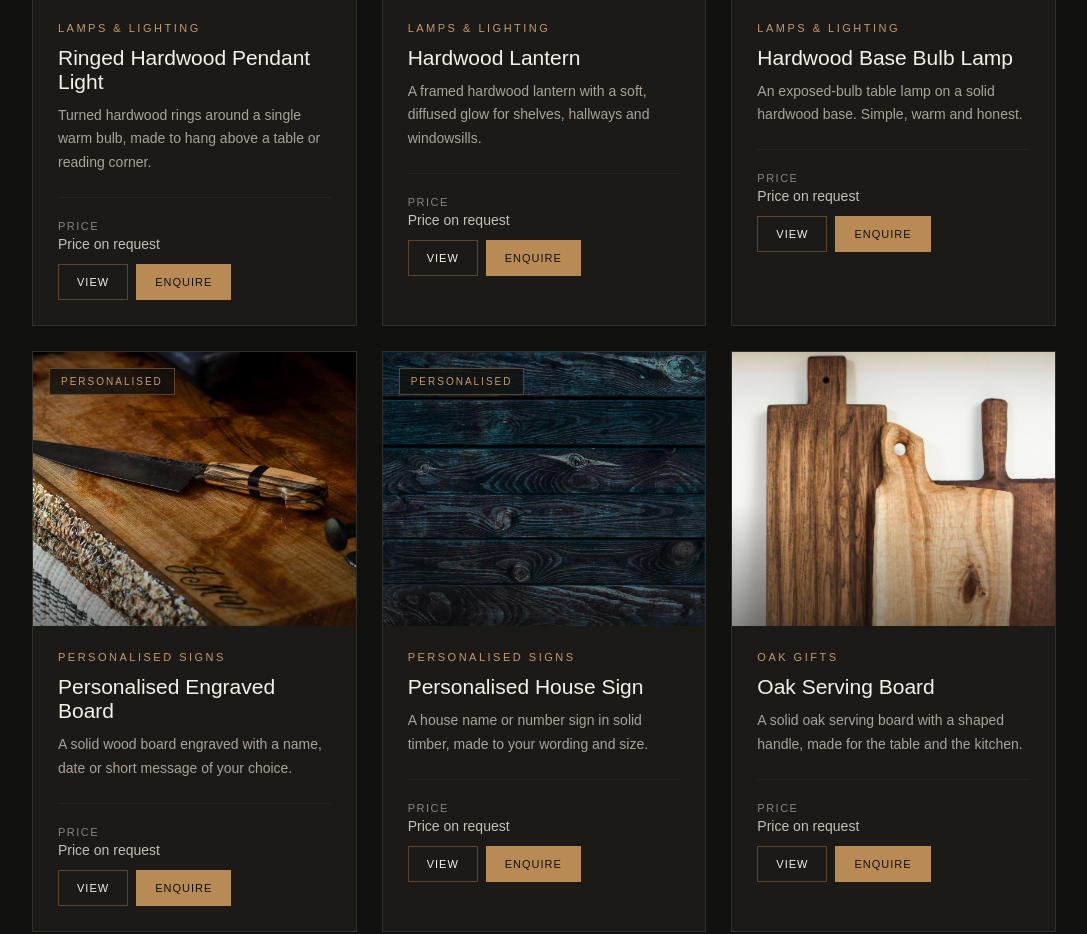
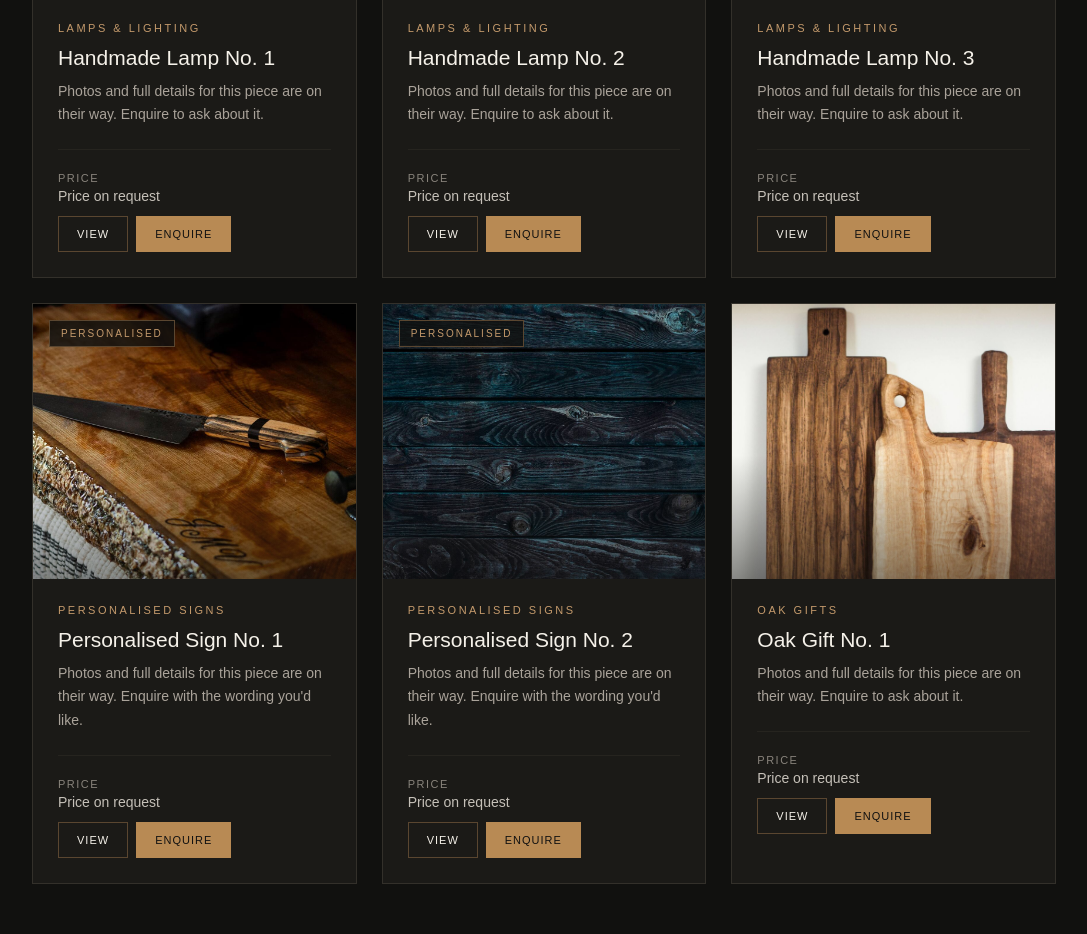
Before and after one commit to Rogersmade/rogers-made-website, a plain HTML site: page index.html in a window 1280 px wide. Shown: the part 1372-2306 px from the top of the page, without its empty margins (96-1183 px from the left). Drawn offline with Linux system fonts and the light colour scheme.

Commit message:
Replace example products with neutral starter slots and add a SOLD label (6b01f2b881290a6adcf378d4)

```diff
--- a/assets/js/main.js
+++ b/assets/js/main.js
@@ -59,6 +59,16 @@
     return null;
   }
 
+  // A product counts as sold if it has sold: true
+  // (available: false from older entries still works too).
+  function isSold(p) {
+    return p.sold === true || p.available === false;
+  }
+
+  function hasPrice(p) {
+    return !(p.price === null || p.price === undefined || p.price === "" || isNaN(Number(p.price)));
+  }
+
   function formatMoney(value) {
     var n = Number(value);
     var fixed = n % 1 === 0 ? n.toFixed(0) : n.toFixed(2);
@@ -66,10 +76,10 @@
   }
 
   function priceHtml(p, cls) {
-    if (p.available === false) {
+    if (isSold(p)) {
       return '<div class="' + cls + ' on-request"><small>Availability</small>Sold — enquire for similar</div>';
     }
-    if (p.price === null || p.price === undefined || p.price === "") {
+    if (!hasPrice(p)) {
       return '<div class="' + cls + ' on-request"><small>Price</small>Price on request</div>';
     }
     return '<div class="' + cls + '"><small>' + (p.priceFrom ? "From" : "Price") + "</small>" +
@@ -82,12 +92,13 @@
   function cardHtml(p, index) {
     var cat = categoryById(p.category);
     var image = (p.images && p.images[0]) || "";
-    var badge = p.available === false ? "Sold" : p.badge;
+    var sold = isSold(p);
+    var badge = sold ? "Sold" : p.badge;
     var delay = " reveal-delay-" + (index % 3);
     return '' +
-      '<article class="product reveal' + delay + '">' +
-        '<a class="product-image" href="' + productUrl(p) + '" aria-label="View ' + esc(p.name) + '">' +
-          (badge ? '<span class="product-badge">' + esc(badge) + "</span>" : "") +
+      '<article class="product reveal' + delay + (sold ? " is-sold" : "") + '">' +
+        '<a class="product-image" href="' + productUrl(p) + '" aria-label="View ' + esc(p.name) + (sold ? " (sold)" : "") + '">' +
+          (badge ? '<span class="product-badge' + (sold ? " sold" : "") + '">' + esc(badge) + "</span>" : "") +
           (image
             ? picture(image, p.name, [480, 720, 960], "(max-width: 800px) 92vw, (max-width: 1100px) 45vw, 30vw")
             : "PHOTO COMING SOON") +
@@ -341,6 +352,7 @@
     root.innerHTML =
       '<div class="product-detail">' +
         '<div class="gallery">' +
+          (isSold(p) ? '<span class="product-badge sold detail-sold">Sold</span>' : "") +
           '<div class="gallery-main" data-gallery-main>' +
             (images[0] ? picture(images[0], p.name, [800, 1200, 1600], "(max-width: 900px) 92vw, 50vw", true) : "") +
           "</div>" +
@@ -358,7 +370,7 @@
           '<div class="detail-description">' + paragraphs.map(function (t) { return "<p>" + esc(t) + "</p>"; }).join("") + "</div>" +
           (details ? '<ul class="detail-list">' + details + "</ul>" : "") +
           '<div class="detail-actions">' +
-            '<a class="button" href="' + enquireUrl(p) + '">' + (p.available === false ? "Ask about a similar piece" : "Enquire about this piece") + "</a>" +
+            '<a class="button" href="' + enquireUrl(p) + '">' + (isSold(p) ? "Ask about a similar piece" : "Enquire about this piece") + "</a>" +
             '<a class="button button-outline" href="/shop' + (cat ? "?category=" + esc(cat.id) : "") + '">Back to shop</a>' +
           "</div>" +
           '<p class="detail-note">Every piece is made by hand, so grain, colour and small details will vary. Send an enquiry and I\'ll confirm price, timings and delivery or collection with you directly.</p>' +
@@ -429,7 +441,7 @@
       }, 600);
     }
 
-    // Prefill from the address bar, e.g. /?enquire=oak-serving-board#contact
+    // Prefill from the address bar, e.g. /?enquire=lamp-01#contact
     var params = new URLSearchParams(location.search);
     if (params.get("enquire")) prefillProduct(params.get("enquire"));
     if (params.get("type") === "commission") setType("Custom commission");
--- a/assets/js/products.js
+++ b/assets/js/products.js
@@ -2,35 +2,48 @@
    ROGERS MADE — PRODUCTS
    ---------------------------------------------------------
    This is the ONLY file you need to edit to add, change or
-   remove products. The home page, shop page and product
-   pages all update automatically.
+   remove products. The home page, shop page, category
+   counts and product pages all update automatically.
 
    TO ADD A PRODUCT
    1. Upload your photos to:  assets/images/products/
-   2. Copy one of the product blocks below (from { to },)
-   3. Paste it into the list and change the details.
+   2. Copy the TEMPLATE block at the bottom of this file
+      (everything from { to },) and paste it into the
+      ROGERS_PRODUCTS list below.
+   3. Change the details and save. That's it.
+
+   TO REMOVE A PRODUCT
+   Delete its whole block, from { to }, (including the comma).
+
+   TO MARK A PRODUCT AS SOLD
+   Change  sold: false  to  sold: true
+   The product stays on the site with a SOLD label, and the
+   button changes to "Ask about a similar piece".
 
    PRODUCT FIELDS
    id          Unique short name used in the web address.
                Lowercase letters, numbers and dashes only,
-               e.g. "oak-table-lamp"
-   name        Product name shown on the card
+               e.g. "oak-table-lamp". Every id must be different.
+   name        Product name shown on the card and product page
    category    One of: "lamps", "signs", "oak-gifts", "bespoke"
-   price       A number, e.g. 85 or 42.50 — shown as £85.00
+   price       A number, e.g. 85 or 42.50 — shown as £85
                Use null to show "Price on request"
    priceFrom   true to show "From £85" (useful for
                personalised or made-to-order sizes)
    summary     One or two sentences for the product card
-   description Longer text for the product page. Use an
-               array of paragraphs: ["First...", "Second..."]
+   description Longer text for the product page. Use a list
+               of paragraphs: ["First...", "Second..."]
    images      List of photos. The first is the main image.
                e.g. ["/assets/images/products/lamp-1.jpg"]
+               Use [] if you don't have a photo yet.
    details     Optional list of [label, value] pairs shown on
                the product page, e.g. ["Timber", "Solid oak"]
+               Use [] to show none.
    badge       Optional small label on the card, e.g.
-               "Made to order", "One of a kind", "Sold"
+               "Made to order", "One of a kind". "" for none.
    featured    true to show the product on the home page
-   available   false to mark a piece as sold / unavailable
+               (the first 6 featured products are shown)
+   sold        true to show a SOLD label (product stays listed)
    ========================================================= */
 
 window.ROGERS_CATEGORIES = [
@@ -60,166 +73,195 @@ window.ROGERS_CATEGORIES = [
   }
 ];
 
+/* ---------------------------------------------------------
+   YOUR PRODUCTS
+   The entries below are starter slots, ready for your real
+   pieces. Replace the name, text and photos with your own.
+   (The photos currently used are temporary stock images
+   from assets/images/placeholders/.)
+   --------------------------------------------------------- */
+
 window.ROGERS_PRODUCTS = [
   {
-    id: "ringed-pendant-light",
-    name: "Ringed Hardwood Pendant Light",
+    id: "lamp-01",
+    name: "Handmade Lamp No. 1",
     category: "lamps",
     price: null,
     priceFrom: false,
-    summary: "Turned hardwood rings around a single warm bulb, made to hang above a table or reading corner.",
+    summary: "Photos and full details for this piece are on their way. Enquire to ask about it.",
     description: [
-      "Layered rings of hardwood surround a single bulb, so the grain glows when the light is on.",
-      "Each pendant is made to order in the workshop, so final sizes and timber can be discussed when you enquire."
+      "Full details for this piece are being added.",
+      "Send an enquiry and I'll share photos, sizes, timber and a price with you directly."
     ],
     images: ["/assets/images/placeholders/lamp-pendant.jpg"],
     details: [
-      ["Timber", "Hardwood — to be confirmed"],
-      ["Made", "By hand, in the UK"],
-      ["Lead time", "Confirmed on enquiry"]
+      ["Made", "By hand in my UK workshop"]
     ],
-    badge: "Made to order",
+    badge: "",
     featured: true,
-    available: true
+    sold: false
   },
   {
-    id: "hardwood-lantern",
-    name: "Hardwood Lantern",
+    id: "lamp-02",
+    name: "Handmade Lamp No. 2",
     category: "lamps",
     price: null,
     priceFrom: false,
-    summary: "A framed hardwood lantern with a soft, diffused glow for shelves, hallways and windowsills.",
+    summary: "Photos and full details for this piece are on their way. Enquire to ask about it.",
     description: [
-      "A simple hardwood frame with a diffused panel to soften the light.",
-      "Made by hand in the workshop. Get in touch to talk through size and finish."
+      "Full details for this piece are being added.",
+      "Send an enquiry and I'll share photos, sizes, timber and a price with you directly."
     ],
     images: ["/assets/images/placeholders/lamp-lantern.jpg"],
     details: [
-      ["Timber", "Hardwood — to be confirmed"],
-      ["Made", "By hand, in the UK"]
+      ["Made", "By hand in my UK workshop"]
     ],
     badge: "",
     featured: true,
-    available: true
+    sold: false
   },
   {
-    id: "hardwood-bulb-lamp",
-    name: "Hardwood Base Bulb Lamp",
+    id: "lamp-03",
+    name: "Handmade Lamp No. 3",
     category: "lamps",
     price: null,
     priceFrom: false,
-    summary: "An exposed-bulb table lamp on a solid hardwood base. Simple, warm and honest.",
+    summary: "Photos and full details for this piece are on their way. Enquire to ask about it.",
     description: [
-      "A solid hardwood base paired with an exposed bulb for a warm, low glow.",
-      "Each base is cut and finished by hand, so the grain will be different on every lamp."
+      "Full details for this piece are being added.",
+      "Send an enquiry and I'll share photos, sizes, timber and a price with you directly."
     ],
     images: ["/assets/images/placeholders/lamp-bulb.jpg"],
     details: [
-      ["Timber", "Hardwood — to be confirmed"],
-      ["Made", "By hand, in the UK"]
+      ["Made", "By hand in my UK workshop"]
     ],
     badge: "",
     featured: true,
-    available: true
+    sold: false
   },
   {
-    id: "personalised-engraved-board",
-    name: "Personalised Engraved Board",
+    id: "sign-01",
+    name: "Personalised Sign No. 1",
     category: "signs",
     price: null,
-    priceFrom: true,
-    summary: "A solid wood board engraved with a name, date or short message of your choice.",
+    priceFrom: false,
+    summary: "Photos and full details for this piece are on their way. Enquire with the wording you'd like.",
     description: [
-      "A solid wood board personalised with the name, date or words you choose.",
-      "Tell me what you'd like engraved when you enquire and I'll confirm the layout before making it."
+      "Full details for this piece are being added.",
+      "Tell me the wording you'd like when you enquire, and I'll confirm the design, size and price with you before anything is made."
     ],
     images: ["/assets/images/placeholders/sign-engraved.jpg"],
     details: [
-      ["Personalisation", "Name, date or message"],
-      ["Made", "By hand, in the UK"]
+      ["Made", "By hand in my UK workshop"]
     ],
     badge: "Personalised",
     featured: true,
-    available: true
+    sold: false
   },
   {
-    id: "personalised-house-sign",
-    name: "Personalised House Sign",
+    id: "sign-02",
+    name: "Personalised Sign No. 2",
     category: "signs",
     price: null,
-    priceFrom: true,
-    summary: "A house name or number sign in solid timber, made to your wording and size.",
+    priceFrom: false,
+    summary: "Photos and full details for this piece are on their way. Enquire with the wording you'd like.",
     description: [
-      "A solid timber sign made with your house name or number.",
-      "Share your wording and preferred size and I'll come back to you with options and a price."
+      "Full details for this piece are being added.",
+      "Tell me the wording you'd like when you enquire, and I'll confirm the design, size and price with you before anything is made."
     ],
     images: ["/assets/images/placeholders/sign-planks.jpg"],
     details: [
-      ["Personalisation", "House name or number"],
-      ["Made", "By hand, in the UK"]
+      ["Made", "By hand in my UK workshop"]
     ],
     badge: "Personalised",
     featured: true,
-    available: true
+    sold: false
   },
   {
-    id: "oak-serving-board",
-    name: "Oak Serving Board",
+    id: "oak-gift-01",
+    name: "Oak Gift No. 1",
     category: "oak-gifts",
     price: null,
     priceFrom: false,
-    summary: "A solid oak serving board with a shaped handle, made for the table and the kitchen.",
+    summary: "Photos and full details for this piece are on their way. Enquire to ask about it.",
     description: [
-      "Cut from solid oak and shaped by hand, with a handle for carrying to the table.",
-      "Can be personalised with initials or a short message. Just ask when you enquire."
+      "Full details for this piece are being added.",
+      "Send an enquiry and I'll share photos, sizes and a price with you directly."
     ],
     images: ["/assets/images/placeholders/decor-boards.jpg"],
     details: [
-      ["Timber", "Solid oak"],
-      ["Made", "By hand, in the UK"]
+      ["Made", "By hand in my UK workshop"]
     ],
     badge: "",
     featured: true,
-    available: true
+    sold: false
   },
   {
-    id: "turned-hardwood-bowl",
-    name: "Hardwood Bowl",
+    id: "oak-gift-02",
+    name: "Oak Gift No. 2",
     category: "oak-gifts",
     price: null,
     priceFrom: false,
-    summary: "A small hardwood bowl for keys, jewellery or dried flowers. A simple, lasting gift.",
+    summary: "Photos and full details for this piece are on their way. Enquire to ask about it.",
     description: [
-      "A small bowl shaped from hardwood, finished to bring out the grain.",
-      "Every bowl comes from a different piece of timber, so no two are quite the same."
+      "Full details for this piece are being added.",
+      "Send an enquiry and I'll share photos, sizes and a price with you directly."
     ],
     images: ["/assets/images/placeholders/gift-bowl.jpg"],
     details: [
-      ["Timber", "Hardwood — to be confirmed"],
-      ["Made", "By hand, in the UK"]
+      ["Made", "By hand in my UK workshop"]
     ],
     badge: "",
     featured: false,
-    available: true
+    sold: false
   },
   {
-    id: "bespoke-side-table",
-    name: "Bespoke Side Table",
+    id: "bespoke-01",
+    name: "Bespoke Piece No. 1",
     category: "bespoke",
     price: null,
     priceFrom: false,
-    summary: "A side table designed around your space, made in the timber and finish you choose.",
+    summary: "Photos and full details for this piece are on their way. Enquire to talk through your own idea.",
     description: [
-      "A side table designed to fit your room, from the height and size to the timber and finish.",
-      "Start with an enquiry and we'll work through the design together before anything is made."
+      "Full details for this piece are being added.",
+      "Bespoke pieces start with a conversation. Send an enquiry with your idea and we'll work through the design, timber, size and price together before anything is made."
     ],
     images: ["/assets/images/placeholders/decor-sidetable.jpg"],
     details: [
-      ["Design", "Made to your measurements"],
-      ["Made", "By hand, in the UK"]
+      ["Made", "By hand in my UK workshop"]
     ],
     badge: "Commission",
     featured: false,
-    available: true
+    sold: false
   }
 ];
+
+/* ---------------------------------------------------------
+   TEMPLATE — copy this block into the list above
+   (paste it before the final ];  and keep the comma after })
+
+  {
+    id: "my-new-product",
+    name: "My New Product",
+    category: "lamps",
+    price: null,
+    priceFrom: false,
+    summary: "One or two sentences for the product card.",
+    description: [
+      "First paragraph for the product page.",
+      "Second paragraph for the product page."
+    ],
+    images: [
+      "/assets/images/products/my-new-product-1.jpg",
+      "/assets/images/products/my-new-product-2.jpg"
+    ],
+    details: [
+      ["Timber", "Solid oak"],
+      ["Size", "30cm tall"]
+    ],
+    badge: "",
+    featured: false,
+    sold: false
+  },
+
+   --------------------------------------------------------- */
```
Also changed, not shown: assets/css/styles.css (+13 -0 lines), index.html (+1 -1 lines), assets/images/products/README.txt, 1 other file.
